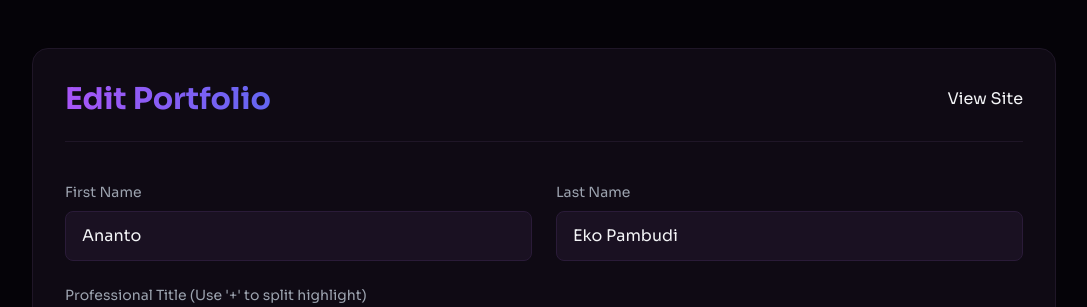
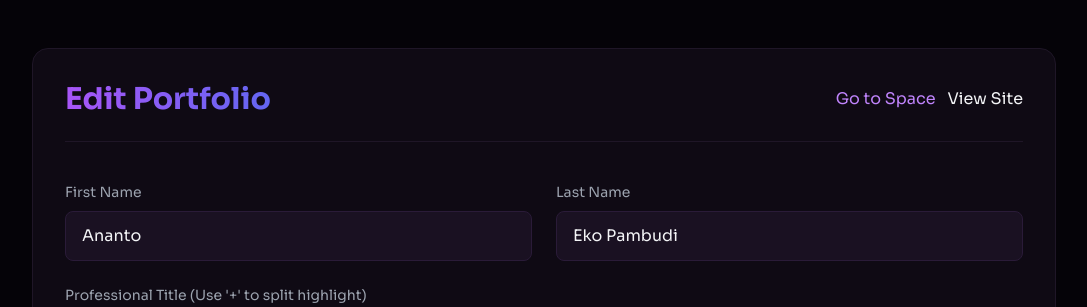
Before and after one commit to ultoid/ultoid-space, a Flask app: page /portfolio/edit in a window 1280 px wide. Shown: the top 307 px of the page, without its empty margins (96-1183 px from the left). Run offline with Flask 3, Linux system fonts and the light colour scheme; the visitor is signed in with stand-in values (Sample User, id 1); some libraries are stand-ins or nearby versions.

Commit message:
Add Go to Space button in portfolio edit page

```diff
--- a/templates/portfolio_edit.html
+++ b/templates/portfolio_edit.html
@@ -42,7 +42,8 @@
     <div class="max-w-5xl mx-auto glass p-8 rounded-2xl">
         <div class="flex flex-col sm:flex-row justify-between items-center gap-4 mb-10 pb-6 border-b border-[#1f1627]">
             <h1 class="text-3xl font-bold gradient-text text-center sm:text-left">Edit Portfolio</h1>
-            <div class="flex gap-4 w-full sm:w-auto">
+            <div class="flex flex-col sm:flex-row gap-3 w-full sm:w-auto">
+                <a href="/space" class="btn btn-secondary w-full sm:w-auto text-center border-purple-500/30 text-purple-400 hover:bg-purple-500/10 hover:border-purple-500 transition-colors">Go to Space</a>
                 <a href="/portfolio/" class="btn btn-secondary w-full sm:w-auto text-center">View Site</a>
             </div>
         </div>
```
